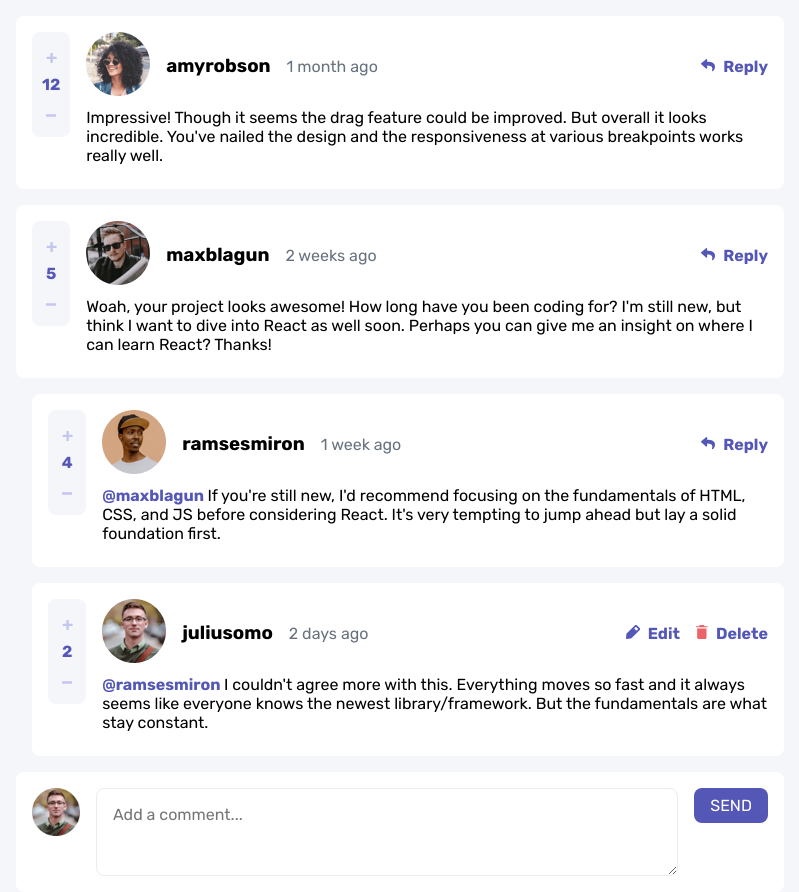
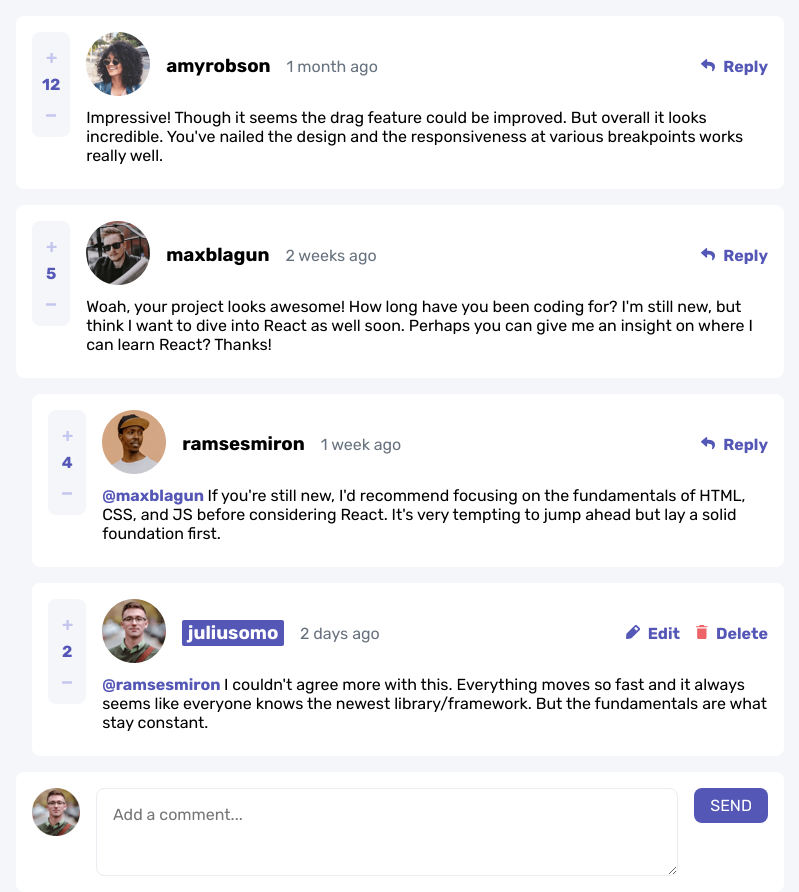
Before and after one commit to takwa-laffet/comment-section-full, a React (Vite) app in the folder frontend/: page / in a window 1280 px wide. Shown: the whole page, without its empty margins (240-1039 px from the left). Built offline with nearby package versions, Linux system fonts and the light colour scheme.

Commit message:
refactor: streamline user selection logic in UserActions and UserProfile components

```diff
--- a/frontend/src/components/UserActions.tsx
+++ b/frontend/src/components/UserActions.tsx
@@ -15,12 +15,16 @@ export const users = data as unknown as {
   allId: string[]
 }
 
+export const selectUserById = (userId: User['id']) =>
+  users.currentUser['id'] === userId ? users.currentUser : users.byId[userId]
+
 export const UserProfile = ({
   userId
 }: {
   userId: string
 }) => {
-  const user = (users.byId as Record<string, User>)[userId] || users.currentUser
+  const user = selectUserById(userId)
+  const isCurrentUser = user.id === users.currentUser['id']
 
   return (
     <div className="user-profile">
@@ -28,7 +32,7 @@ export const UserProfile = ({
         <img src={user.image.png} alt="" />
       </div>
 
-      <h3>{user.username}</h3>
+      <h3 className={isCurrentUser ? 'current-user' : ''}>{user.username}</h3>
     </div>
   )
 }
@@ -44,7 +48,7 @@ function UserActions({
   toggleEditForm: () => void
   showDeleteModal: () => void
 }) {
-  const user = (users.byId as Record<string, User>)[userId] || users.currentUser
+  const user = selectUserById(userId)
   // mimicks user authentication for now
   const isCurrentUser = users.currentUser.id === user.id
 
```
